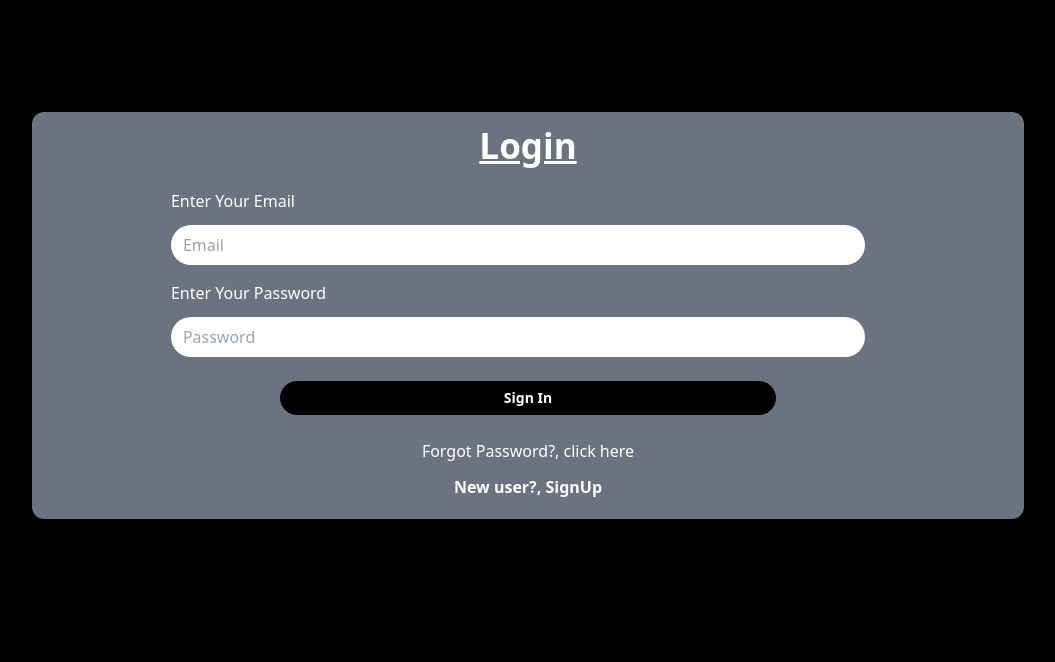
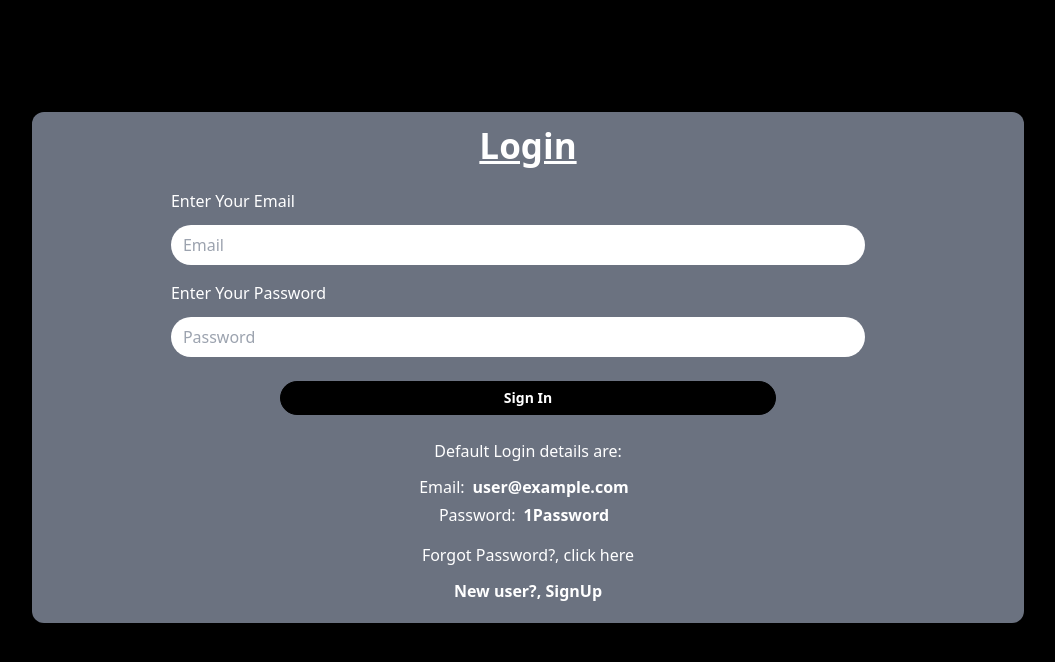
Before and after one commit to Yhucee14/dnd-gallery, a React (Vite) app: page /home in a window 1280 px wide. Shown: the top 662 px of the page, without its empty margins (112-1167 px from the left). Built offline with nearby package versions, Linux system fonts and the light colour scheme; no server answers.

Commit message:
added hint to the search bar

```diff
--- a/src/components/Home.jsx
+++ b/src/components/Home.jsx
@@ -84,7 +84,7 @@ const Home = () => {
         <div className="sm:hidden flex flex-col items-start">
           <input
             type="text"
-            placeholder="Search images"
+            placeholder="Search, eg Cars, Animals"
             value={searchQuery}
             onChange={(e) => setSearchQuery(e.target.value)}
             className="w-[100%] h-[40px] mt-2 px-2 py-1 rounded-lg bg-transparent border text-black focus:outline-none focus:bg-transparent focus:ring-1 focus:ring-green-600 placeholder-black"
@@ -100,7 +100,7 @@ const Home = () => {
         <div className="hidden sm:flex space-x-2">
           <input
             type="text"
-            placeholder="Search images"
+            placeholder="Search, eg Cars, Animals"
             value={searchQuery}
             onChange={(e) => setSearchQuery(e.target.value)}
             className="w-[100%] h-[40px] mt-2 px-2 py-1 rounded-lg bg-transparent border text-black focus:outline-none focus:bg-transparent focus:ring-1 focus:ring-green-600 placeholder-black"
--- a/src/components/Signin.jsx
+++ b/src/components/Signin.jsx
@@ -56,6 +56,16 @@ const Signin = () => {
         <div className="py-3 flex justify-center mt-3">
           <button type="submit" className="black_btn font-bold w-full">Sign In</button>
         </div>
+
+        <div className='text-white py-1 flex flex-col justify-center'>
+          <h1 className=' flex justify-center py-2'>
+            Default Login details are:
+          </h1>
+
+          <h1 className=' flex justify-center py-1'>Email: <b className='px-2'> user@example.com</b></h1>
+          <h1 className=' flex justify-center'>Password: <b className='px-2'> 1Password</b></h1>
+        </div>
+
         <button onClick={forgotPasswordHandler} className="pt-3"> <p className="text-white">Forgot Password?, click here</p></button>
 
        <Link to='/signup' className='flex justify-center py-3'>
```
